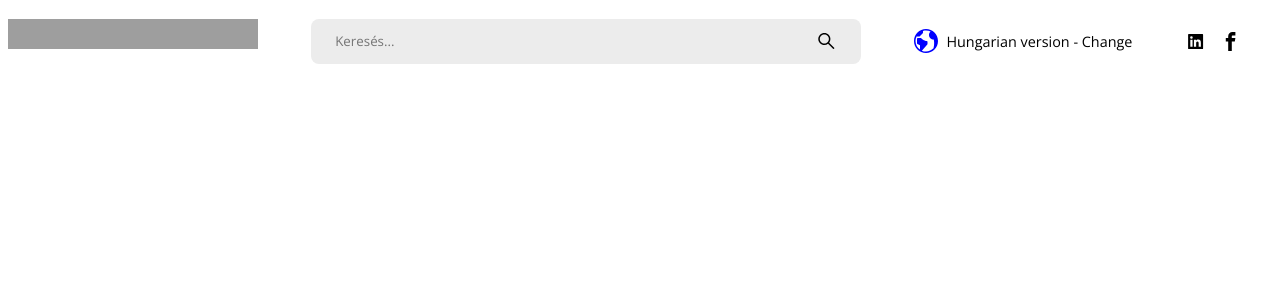
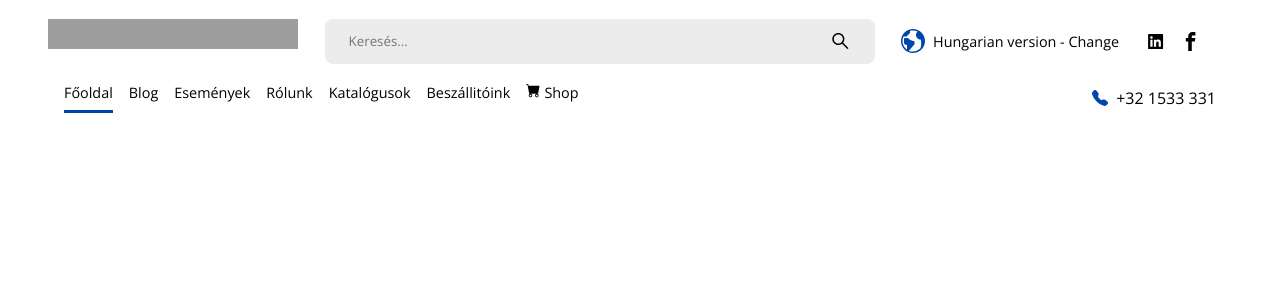
Before and after one commit to rotetomi97123/DentalDemo, a React (Vite) app: page / in a window 1280 px wide. Shown: the top 300 px of the page. Built offline with nearby package versions, Linux system fonts and the light colour scheme; grey boxes are pictures that could not be loaded; a web font is replaced by a local one.

Commit message:
started bottom nav

```diff
--- /dev/null
+++ b/src/components/BottomNav.jsx
@@ -0,0 +1,100 @@
+import React, { useState } from 'react'
+import {BsCartFill,BsFillTelephoneFill} from 'react-icons/bs'
+import styled from 'styled-components'
+
+
+const BottomNav = () => {
+
+    const [selectedItem, setSelectedItem] = useState('Fooldal');
+
+    const handleItemClick = (item) => {
+      setSelectedItem(item);
+    };
+  return (
+    <Wrapper>
+        <LeftDiv>
+            <ul>
+                <ListItem
+                    selected={selectedItem === 'Fooldal'}
+                    onClick={() => handleItemClick('Fooldal')}
+                >
+                Főoldal
+                </ListItem>
+                <ListItem
+                    selected={selectedItem === 'Blog'}
+                    onClick={() => handleItemClick('Blog')}
+                >
+                Blog
+                </ListItem>
+                <ListItem
+                    selected={selectedItem === 'Esemenyek'}
+                    onClick={() => handleItemClick('Esemenyek')}
+                >
+                Események
+                </ListItem>
+                <ListItem
+                    selected={selectedItem === 'Rolunk'}
+                    onClick={() => handleItemClick('Rolunk')}
+                >
+                Rólunk
+                </ListItem>
+                <ListItem
+                    selected={selectedItem === 'Katalogus'}
+                    onClick={() => handleItemClick('Katalogus')}
+                >
+                Katalógusok
+                </ListItem>
+                <ListItem
+                    selected={selectedItem === 'Beszallitoink'}
+                    onClick={() => handleItemClick('Beszallitoink')}
+                >
+                Beszállitóink
+                </ListItem>
+                <ListItem
+                    selected={selectedItem === 'Shop'}
+                    onClick={() => handleItemClick('Shop')}
+                >
+                <BsCartFill /> Shop
+                </ListItem>
+            </ul>
+        </LeftDiv>
+        <RightDiv>
+            <BsFillTelephoneFill color='#0047AB'/>
+            <p>+32 1533 331</p>
+        </RightDiv>
+    </Wrapper>
+  )
+}
+
+export default BottomNav
+
+const Wrapper = styled.div`
+    display:flex;
+    justify-content:space-between;
+    margin: 0 4rem;
+`
+const RightDiv = styled.div`
+    display:flex;
+    align-items:center;
+    p{
+        margin-left: 0.5rem;
+    }
+`
+
+const LeftDiv = styled.div`
+
+    ul{
+        display:flex;
+    }
+`
+const ListItem = styled.li`
+    margin-right: 1rem;
+    list-style-type: none;
+    font-size: 0.9rem;
+    padding-bottom: 0.5rem;
+    cursor: pointer;
+    border-bottom: ${(props) => (props.selected ? '3px solid #0047AB' : 'none')};
+    &:hover{
+        border-bottom: 3px solid #0047AB;
+    }
+`
--- a/src/components/TopNav.jsx
+++ b/src/components/TopNav.jsx
@@ -40,7 +40,7 @@ export default TopNav
 const Wrapper = styled.div`
   display:flex;
   justify-content: space-between;
-  padding: 1.2em 0.5rem;
+  padding: 1.2em 3rem;
   img{
     width: 250px;
     height: 30px;
@@ -63,7 +63,7 @@ const LanguageWrapper = styled.div`
   transform: translate(-50%, -50%);
 `
 const PlanetLogo = styled(ImEarth)`
-  color:blue;
+  color:#0047AB;
   font-size: 1.5rem;
   margin-right: 0.5rem;
 `
--- a/src/pages/HomePage.jsx
+++ b/src/pages/HomePage.jsx
@@ -1,10 +1,12 @@
 import React from 'react'
 import TopNav from '../components/TopNav'
+import BottomNav from '../components/BottomNav'
 
 const HomePage = () => {
   return (
     <div>
         <TopNav />
+        <BottomNav />
     </div>
   )
 }
```
